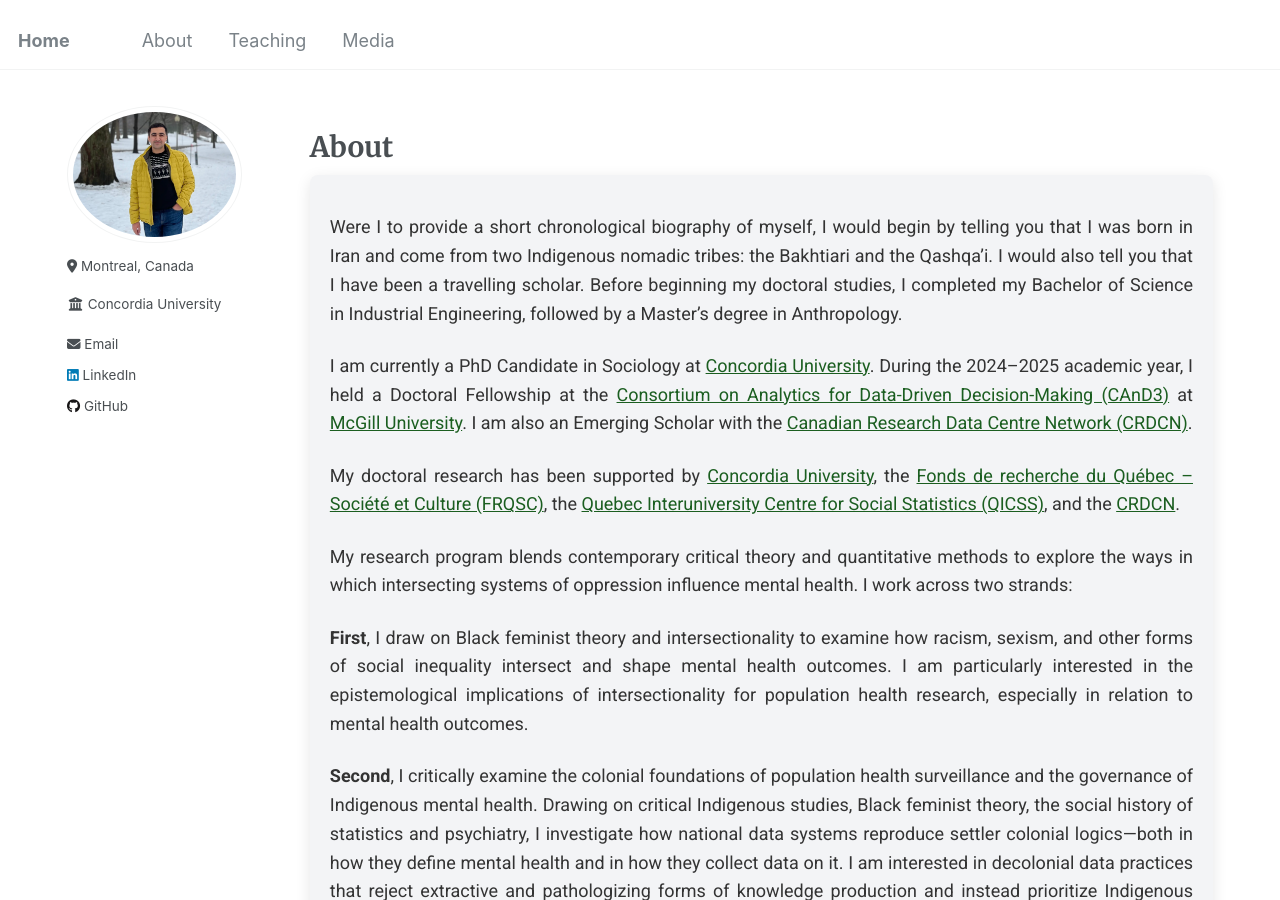
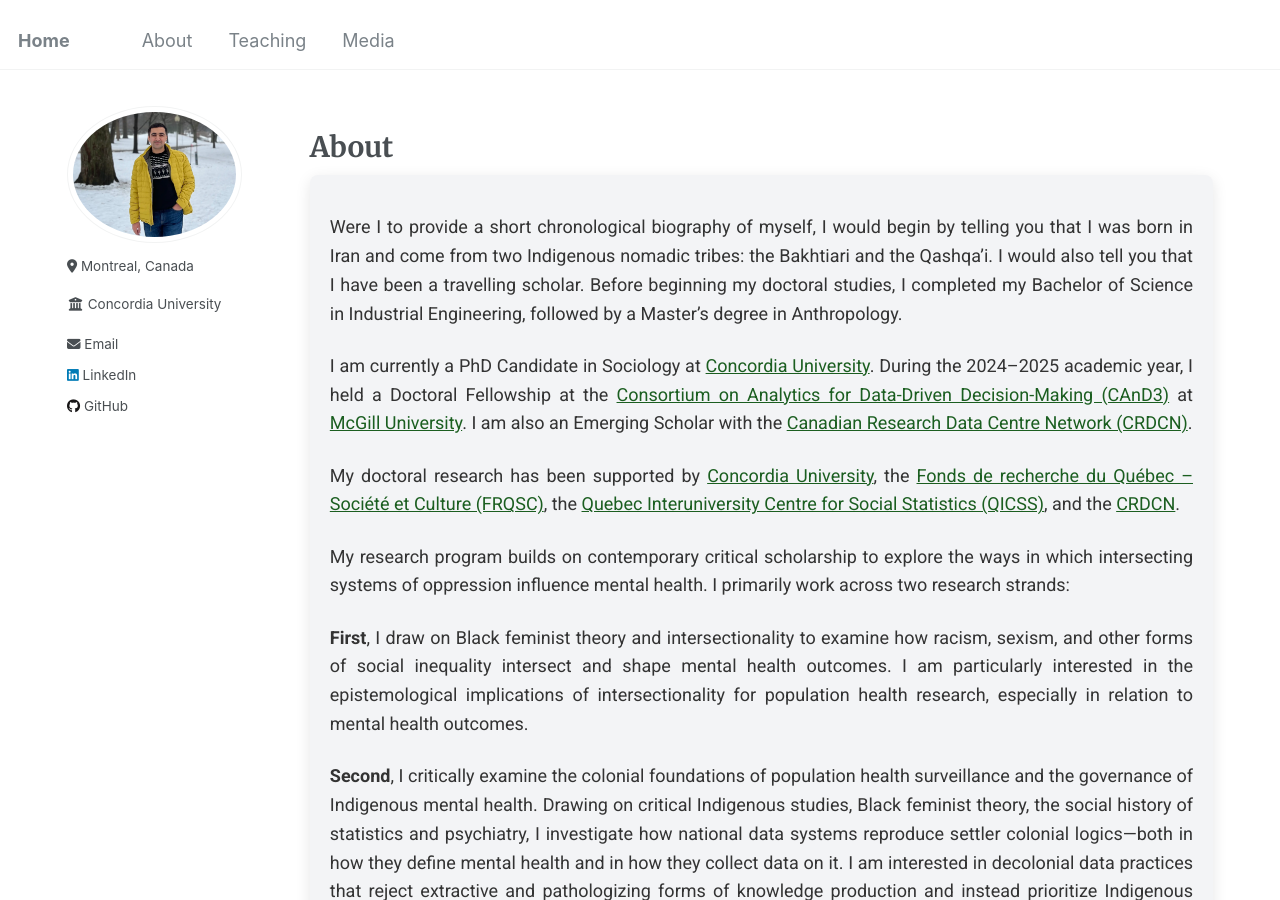
Before and after one commit to Mohsnmonji/mohsnmonji.github.io, a Jekyll site: the page built from about-me.md, in a window 1280 px wide and 900 px high. Built offline with Jekyll 4.4.1, drawn with Linux system fonts in a browser that asks for light colours.

Commit message:
Update about-me.md

```diff
--- a/about-me.md
+++ b/about-me.md
@@ -104,7 +104,7 @@ author_profile: true
   </p>
 
   <p>
-    My research program blends contemporary critical theory and quantitative methods to explore the ways in which intersecting systems of oppression influence mental health. I work across two strands:
+    My research program builds on contemporary critical scholarship to explore the ways in which intersecting systems of oppression influence mental health. I primarily work across two research strands:
   </p>
 
   <p>
```
